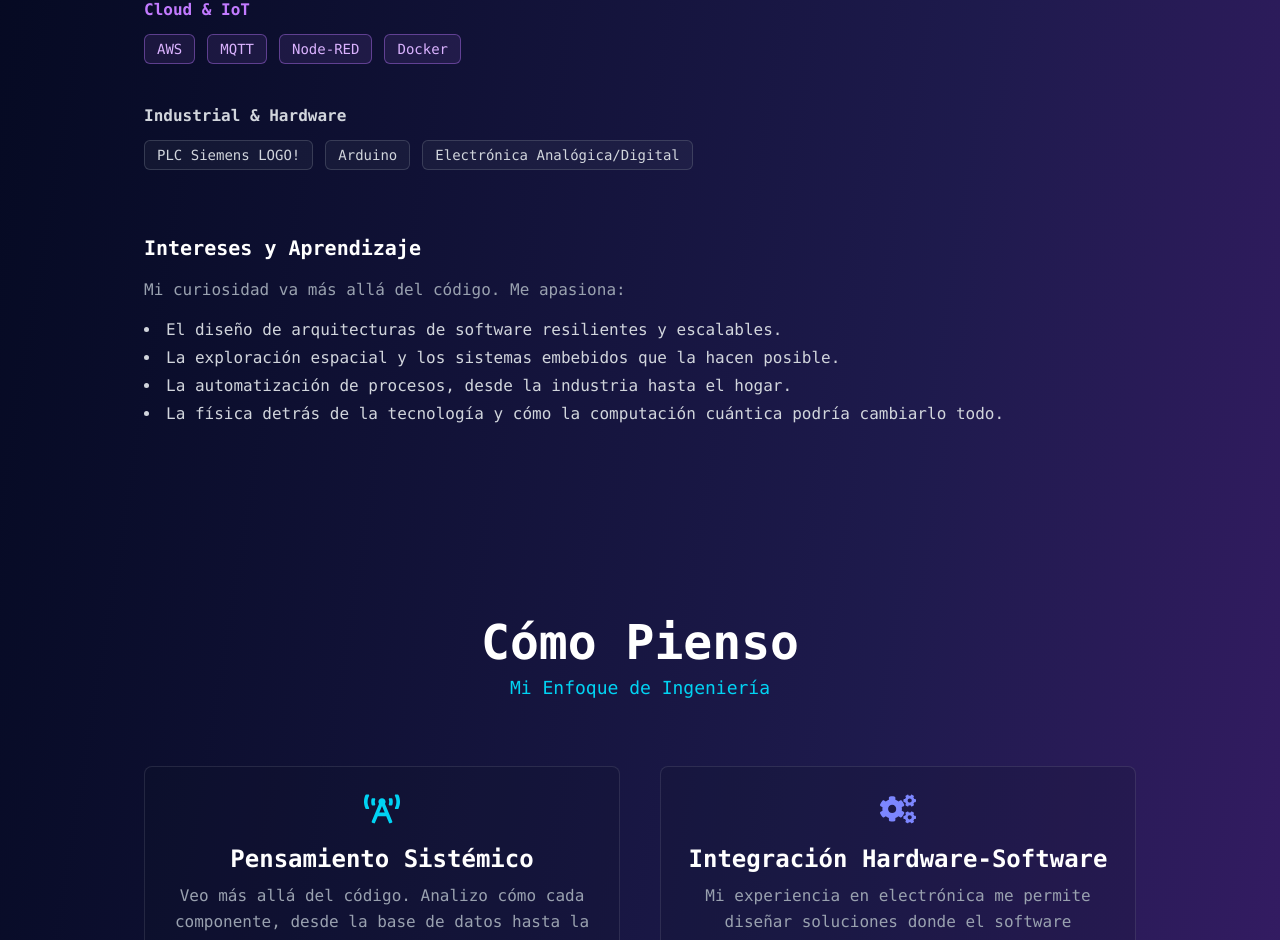
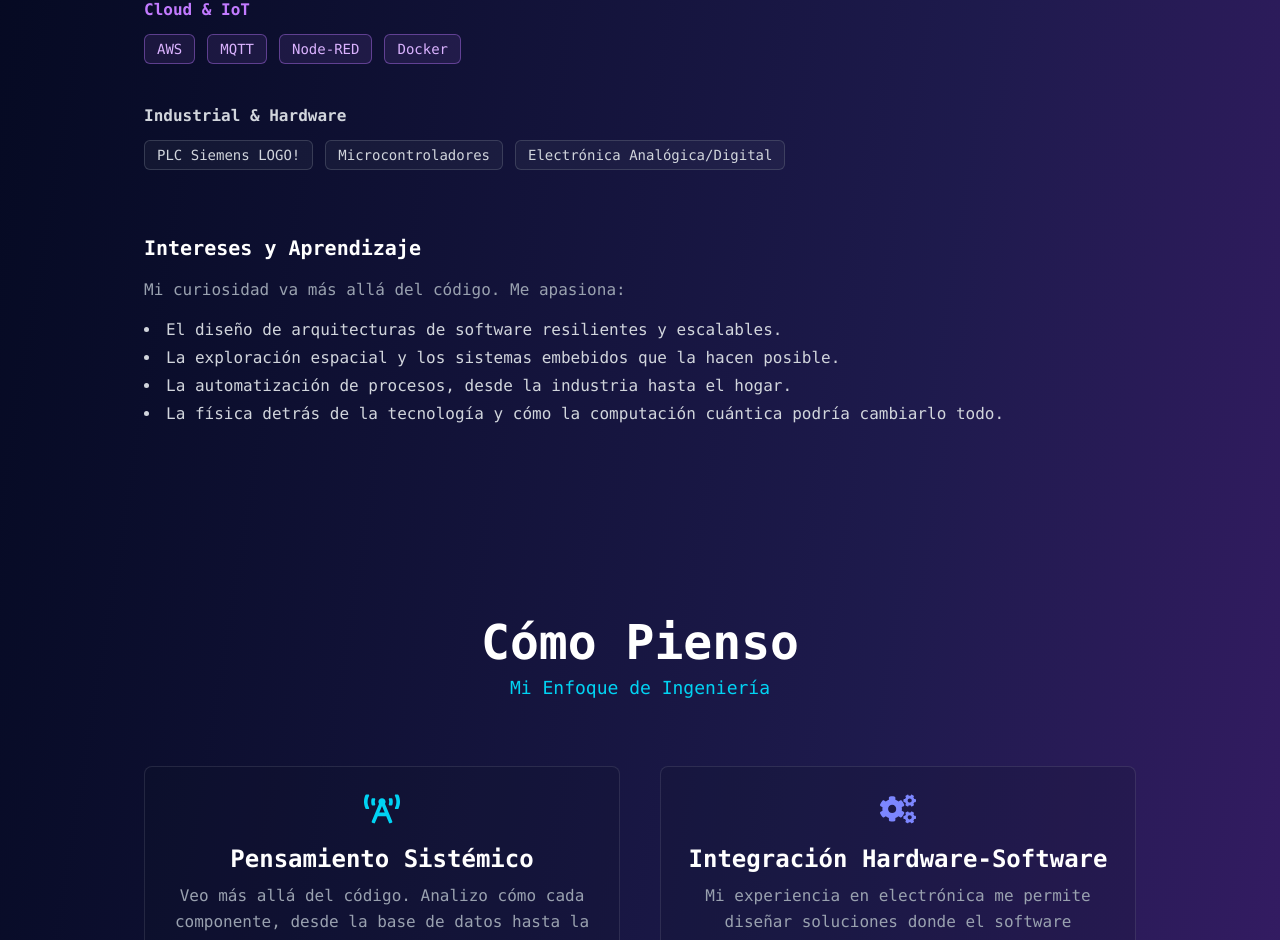
Before and after one commit to gattibenja/MyPage, a React (Vite) app in the folder client/: page / in a window 1280 px wide. Shown: the part 1775-2715 px from the top of the page. Built offline with nearby package versions, Linux system fonts and the light colour scheme; no server answers.

Commit message:
reestructuracion de la pagina3

```diff
--- a/client/src/secciones/about/about.jsx
+++ b/client/src/secciones/about/about.jsx
@@ -103,20 +103,20 @@ export default function About() {
 
           {/* INDUSTRIAL & HARDWARE */}
           <div className="flex flex-col gap-3">
-            <h3 className="text-gray-300 font-bold">
-              Industrial & Hardware
-            </h3>
+            <h3 className="text-gray-300 font-bold">Industrial & Hardware</h3>
             <div className="flex flex-wrap gap-3">
-              {["PLC Siemens LOGO!", "Arduino", "Electrónica Analógica/Digital"].map(
-                (tech) => (
+              {[
+                "PLC Siemens LOGO!",
+                "Microcontroladores",
+                "Electrónica Analógica/Digital",
+              ].map((tech) => (
                 <span
                   key={tech}
                   className="px-3 py-1 text-sm rounded-md border border-gray-500/40 text-gray-300 bg-gray-500/10"
                 >
                   {tech}
                 </span>
-                )
-              )}
+              ))}
             </div>
           </div>
         </div>
```
Lines whose indentation alone changed are shown as unchanged.
